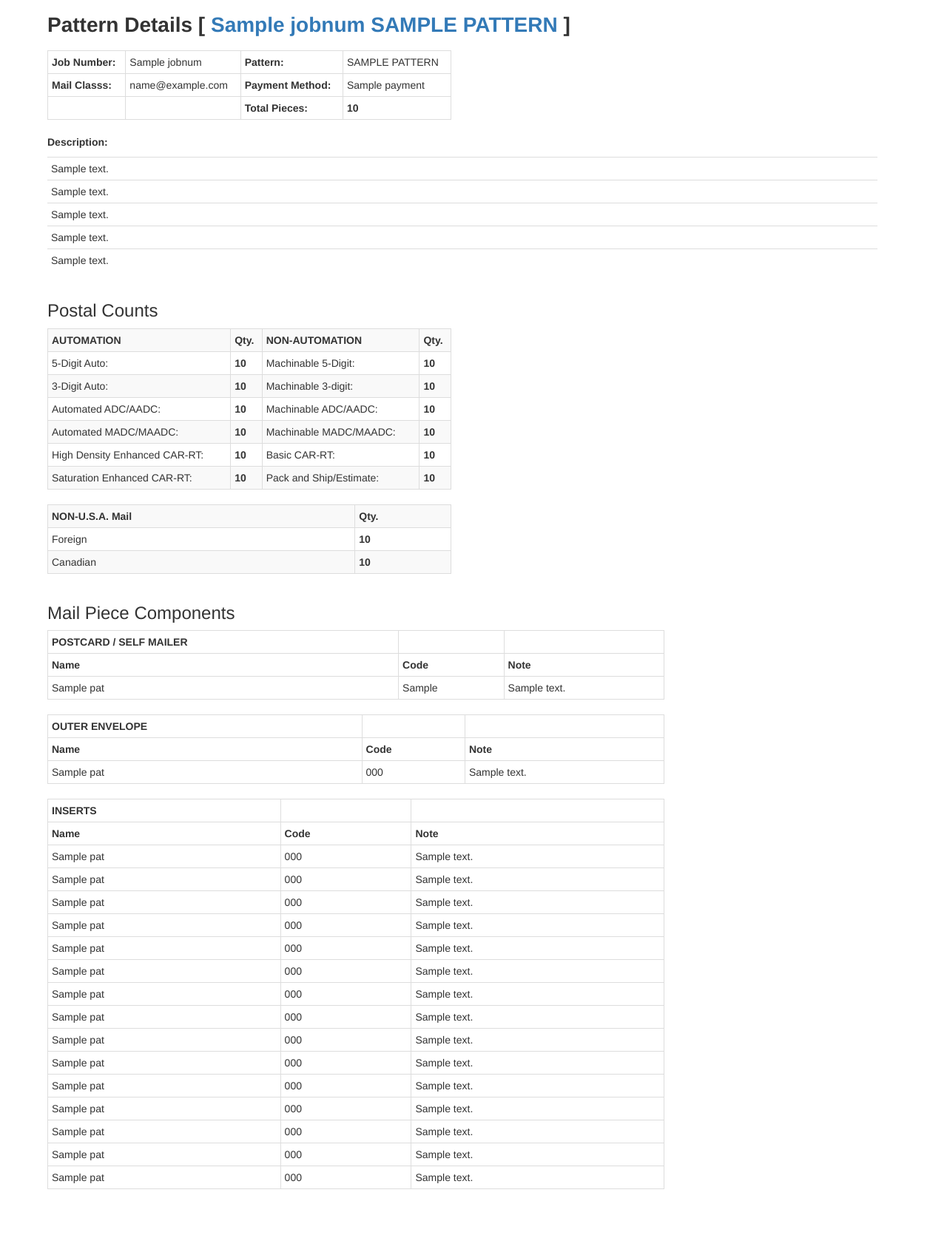
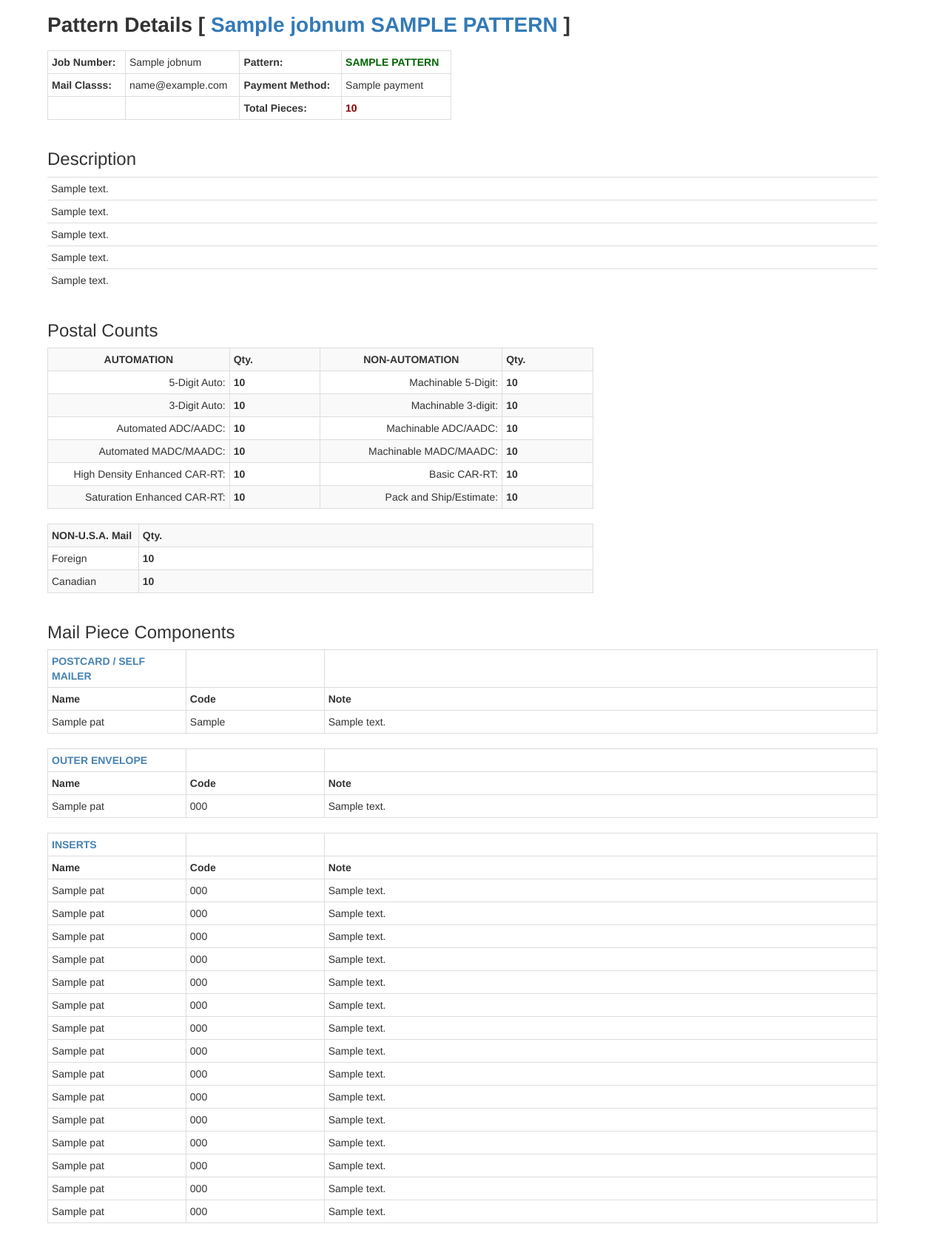
Before and after one commit to edbrad/pyACCESS, a Django app: template pyACCESS/www/templates/patterndetails.html in a window 1280 px wide. Shown: the whole page at 74% size. Before the commit the page ends 1608 px from the top, so only its background shows below. Run offline with Django 3.2, Linux system fonts and the light colour scheme; the template is opened without the code that fills it: most values are stand-ins (such as "Sample title", 1, 10 or a date in 2020); some libraries are stand-ins or nearby versions.

Commit message:
More Styling and Layout Tweaks

```diff
--- a/pyACCESS/www/static/css/main.css
+++ b/pyACCESS/www/static/css/main.css
@@ -14,9 +14,8 @@ body{
 	top:50%;
 	margin:-180px 0 0 -192px;
 }
-.btn {
-    margin: 7px;
+
+/* add space on top of button when wrapping occurs */
+.jobsearch_input {
+    margin-top: 7px;
 }
-.well {
-    padding: 7px;
-}
--- a/pyACCESS/www/templates/index.html
+++ b/pyACCESS/www/templates/index.html
@@ -21,8 +21,8 @@
                 <div class="form-group">
                     <label class="col-md-12 col-form-label" for="jobnum">Enter a Full or Partial EMS Job Number: </label>
                     <div class="col-md-12">
-                        <input class="form-control" id="jobsearch" type="text" name="jobnum" value="{{ jobnum }}" placeholder="9999-99">
-                        <button type="submit" class="btn btn-primary"><i class="fa fa-search fa-lg"></i>&nbspSearch</button>
+                        <input class="form-control jobsearch_input" id="jobsearch" type="text" name="jobnum" value="{{ jobnum }}" placeholder="9999-99">
+                        <button type="submit" class="btn btn-primary jobsearch_input"><i class="fa fa-search fa-lg"></i>&nbspSearch</button>
                     </div>
                 </div>
             </form>
--- a/pyACCESS/www/templates/patterndetails.html
+++ b/pyACCESS/www/templates/patterndetails.html
@@ -20,7 +20,7 @@
                     <td><b>Job Number:</b></td>
                     <td>{{ jobnum }}</td>
                     <td><b>Pattern:</b></td>
-                    <td>{{ pattern|upper }}</td>
+                    <td style="color:darkgreen;"><b>{{ pattern|upper }}</b></td>
                 </tr>
                 {% for pat in patterns %}
                 <tr>
@@ -33,14 +33,14 @@
                     <td></td>
                     <td></td>
                     <td><b>Total Pieces:</b></td>
-                    <td><b>{{ patterntotal|intcomma }}</b></td>
+                    <td style="color:darkred;"><b>{{ patterntotal|intcomma }}</b></td>
                 </tr>
                 {% endfor %}
             </table>
         </div>
         <!-- Description Lines -->
         <div class="row col-sm-12">
-            <p><b>Description:</b><p>
+            <h3>Description</h3>
             <table class="table table-condensed">
                 {% for pat in patterns %}
                 <tr>
@@ -70,50 +70,50 @@
             </table>
         </div>
         <!-- Presort Counts -->
-        <div class="row col-sm-6">
+        <div class="row col-sm-8">
             <h3>Postal Counts</h3>
             <table class="table table-bordered table-striped table-condensed">
                 {% for pat in patterns %}
                 <tr>
-                    <th>AUTOMATION</th>
-                    <th>Qty.</th>
-                    <th>NON-AUTOMATION</th>
-                    <th>Qty.</th>
+                    <th class="col-xs-4" style="text-align: center">AUTOMATION</th>
+                    <th class="col-xs-2" style="text-align: left">Qty.</th>
+                    <th class="col-xs-4" style="text-align: center">NON-AUTOMATION</th>
+                    <th class="col-xs-2" style="text-align: left">Qty.</th>
                 </tr>
                 <tr>
-                    <td>5-Digit Auto:</td>
+                    <td style="text-align: right">5-Digit Auto:</td>
                     <td><b>{{ pat.cdig5bar |floatformat|intcomma }}</b></td>
-                    <td>Machinable 5-Digit:</td>
+                    <td style="text-align: right">Machinable 5-Digit:</td>
                     <td><b>{{ pat.cbasbar|floatformat|intcomma }}</b></td>
                 </tr>
                 <tr>
-                    <td>3-Digit Auto:</td>
+                    <td style="text-align: right">3-Digit Auto:</td>
                     <td><b>{{pat.cdig3bar|floatformat|intcomma }}</b></td>
-                    <td>Machinable 3-digit:</td>
+                    <td style="text-align: right">Machinable 3-digit:</td>
                     <td><b>{{ pat.cbas3dig|floatformat|intcomma }}</b></td>
                 </tr>
                 <tr>
-                    <td>Automated ADC/AADC:</td>
+                    <td style="text-align: right">Automated ADC/AADC:</td>
                     <td><b>{{ pat.caadc|floatformat|intcomma }}</b></td>
-                    <td>Machinable ADC/AADC:</td>
+                    <td style="text-align: right">Machinable ADC/AADC:</td>
                     <td><b>{{ pat.cpre|floatformat|intcomma }}</b></td>
                 </tr>
                 <tr>
-                    <td>Automated MADC/MAADC:</td>
+                    <td style="text-align: right">Automated MADC/MAADC:</td>
                     <td><b>{{ pat.cmaadc|floatformat|intcomma }}</b></td>
-                    <td>Machinable MADC/MAADC:</td>
+                    <td style="text-align: right">Machinable MADC/MAADC:</td>
                     <td><b>{{ pat.cbas|floatformat|intcomma }}</b></td>
                 </tr>
                 <tr>
-                    <td>High Density Enhanced CAR-RT:</td>
+                    <td style="text-align: right">High Density Enhanced CAR-RT:</td>
                     <td><b>{{ pat.cwalk125|floatformat|intcomma }}</b></td>
-                     <td>Basic CAR-RT:</td>
+                    <td style="text-align: right">Basic CAR-RT:</td>
                     <td><b>{{ pat.ccrt|floatformat|intcomma }}</b></td>
                 </tr>
                 <tr>
-                    <td>Saturation Enhanced CAR-RT:</td>
+                    <td style="text-align: right">Saturation Enhanced CAR-RT:</td>
                     <td><b>{{ pat.csat|floatformat|intcomma }}</b></td>
-                    <td>Pack and Ship/Estimate:</td>
+                    <td style="text-align: right">Pack and Ship/Estimate:</td>
                     <td><b>{{ pat.PackShip|floatformat|intcomma }}</b></td>
                 </tr>
                 {% endfor %}
@@ -123,8 +123,8 @@
             <table class="table table-bordered table-striped table-condensed">
                 {% for pat in patterns %}
                 <tr>
-                    <th>NON-U.S.A. Mail</th>
-                    <th>Qty.</th>
+                    <th class="col-xs-2">NON-U.S.A. Mail</th>
+                    <th class="col-xs-10">Qty.</th>
                 </tr>
                 <tr>
                     <td>Foreign</td>
@@ -138,21 +138,21 @@
             </table>
             {% endif %}
         </div>
-        <div class="row col-sm-9">
+        <div class="row col-sm-12">
             <h3>Mail Piece Components</h3>
             {% for pat in patterns %}
              <!-- PostCard or Self Mailer -->
             {% if pat.PostName1 != None or pat.PostCode1 != None or pat.PostNote1 != None %}
             <table class="table table-bordered table-condensed">
                 <tr>
-                    <th>POSTCARD / SELF MAILER</th>
+                    <th style="color:steelblue;">POSTCARD / SELF MAILER</th>
                     <th></th>
                     <th></th>
                 </tr>
                 <tr>
-                    <th>Name</th>
-                    <th>Code</th>
-                    <th>Note</th>
+                    <th class="col-xs-2">Name</th>
+                    <th class="col-xs-2">Code</th>
+                    <th class="col-xs-8">Note</th>
                 </tr>
                 <tr>
                     <td>{{ pat.PostName1 }}</td>
@@ -164,14 +164,14 @@
             {% if pat.OuterName != None or pat.OuterCode != None or pat.OuterNote != None %}
             <table class="table table-bordered table-condensed">
                 <tr>
-                    <th>OUTER ENVELOPE</th>
+                    <th style="color:steelblue;">OUTER ENVELOPE</th>
                     <th></th>
                     <th></th>
                 </tr>
                 <tr>
-                    <th>Name</th>
-                    <th>Code</th>
-                    <th>Note</th>
+                    <th class="col-xs-2">Name</th>
+                    <th class="col-xs-2">Code</th>
+                    <th class="col-xs-8">Note</th>
                 </tr>
                 <tr>
                     {% if pat.OuterName != None %}
@@ -195,14 +195,14 @@
             {% if pat.Insert1Name != None or pat.Insert1Code != None or pat.Insert1Note != None %}
             <table class="table table-bordered table-condensed">
                 <tr>
-                    <th>INSERTS</th>
+                    <th style="color:steelblue;">INSERTS</th>
                     <th></th>
                     <th></th>
                 </tr>
                 <tr>
-                    <th>Name</th>
-                    <th>Code</th>
-                    <th>Note</th>
+                    <th class="col-xs-2">Name</th>
+                    <th class="col-xs-2">Code</th>
+                    <th class="col-xs-8">Note</th>
                 </tr>
                 <tr>
                      {% if pat.Insert1Name != None %}
```
Also changed, not shown: pyACCESS/www/templates/jobdetails.html (+10 -10 lines), pyACCESS/www/templates/joblist.html (+10 -5 lines).
